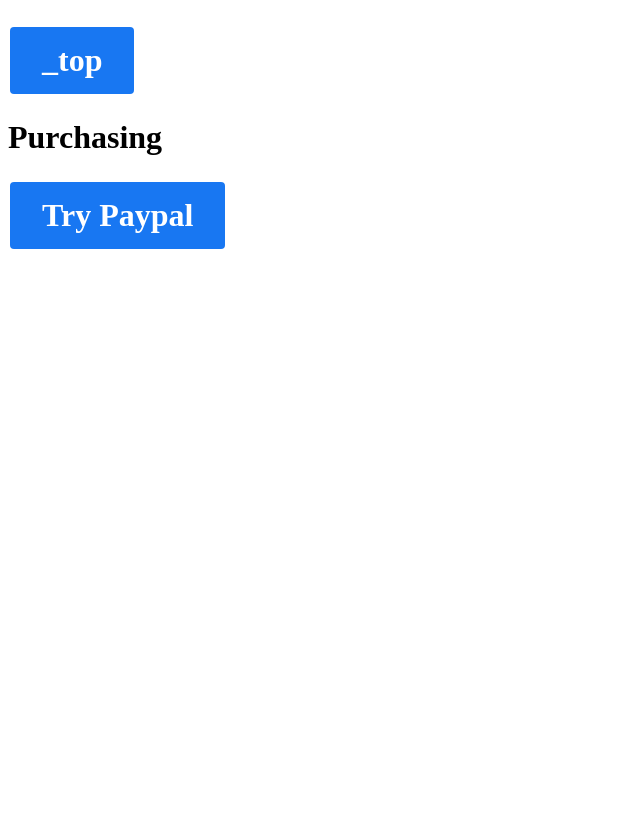
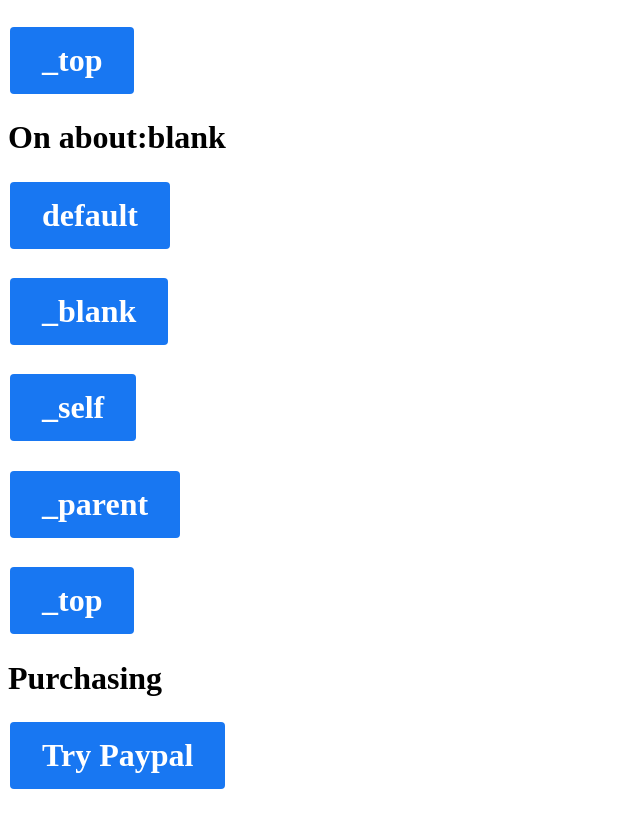
Before and after one commit to aiwen0918/demo, a plain HTML site: page index.html in a window 1280 px wide. Shown: the part 1087-1902 px from the top of the page, without its empty margins (0-640 px from the left). Before the commit the page ends 1361 px from the top, so only its background shows below. Drawn offline with Linux system fonts and the light colour scheme.

Commit message:
Add about:blank

```diff
--- a/index.html
+++ b/index.html
@@ -28,6 +28,14 @@
     <h1><a onclick="window.open('https://www.javascript-coder.com', '_parent')" class="button">_parent</a></h1>
     <h1><a onclick="window.open('https://www.javascript-coder.com', '_top')" class="button">_top</a></h1>
   </div>
+  <div>
+    <h1>On about:blank</h1>
+    <h1><a onclick="window.open('about:blank')" class="button">default</a></h1>
+    <h1><a onclick="window.open('about:blank', '_blank')" class="button">_blank</a></h1>
+    <h1><a onclick="window.open('about:blank', '_self')" class="button">_self</a></h1>
+    <h1><a onclick="window.open('about:blank', '_parent')" class="button">_parent</a></h1>
+    <h1><a onclick="window.open('about:blank', '_top')" class="button">_top</a></h1>
+  </div>
   <h1>Purchasing</h1>
   <div>
     <h1><a href="https://nichebeautylab.com" class="button">Try Paypal</a></h1>
```
